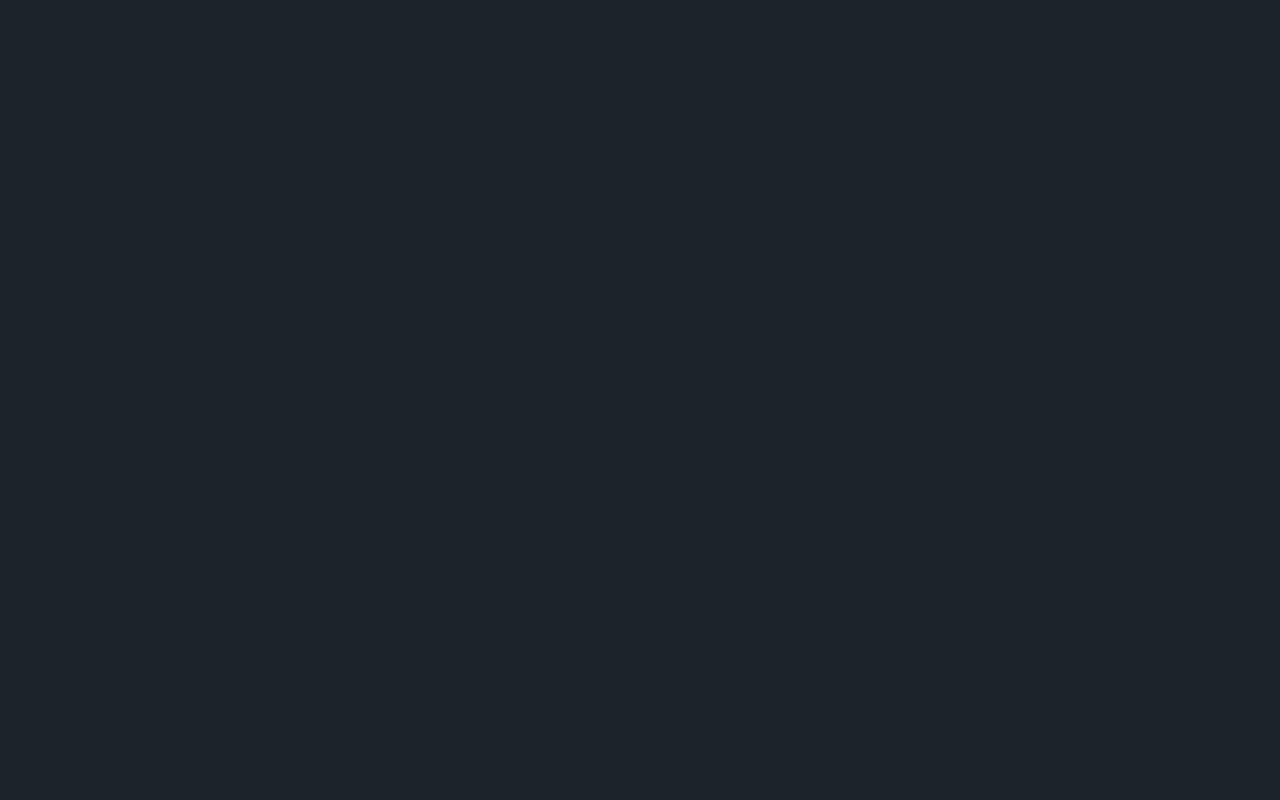
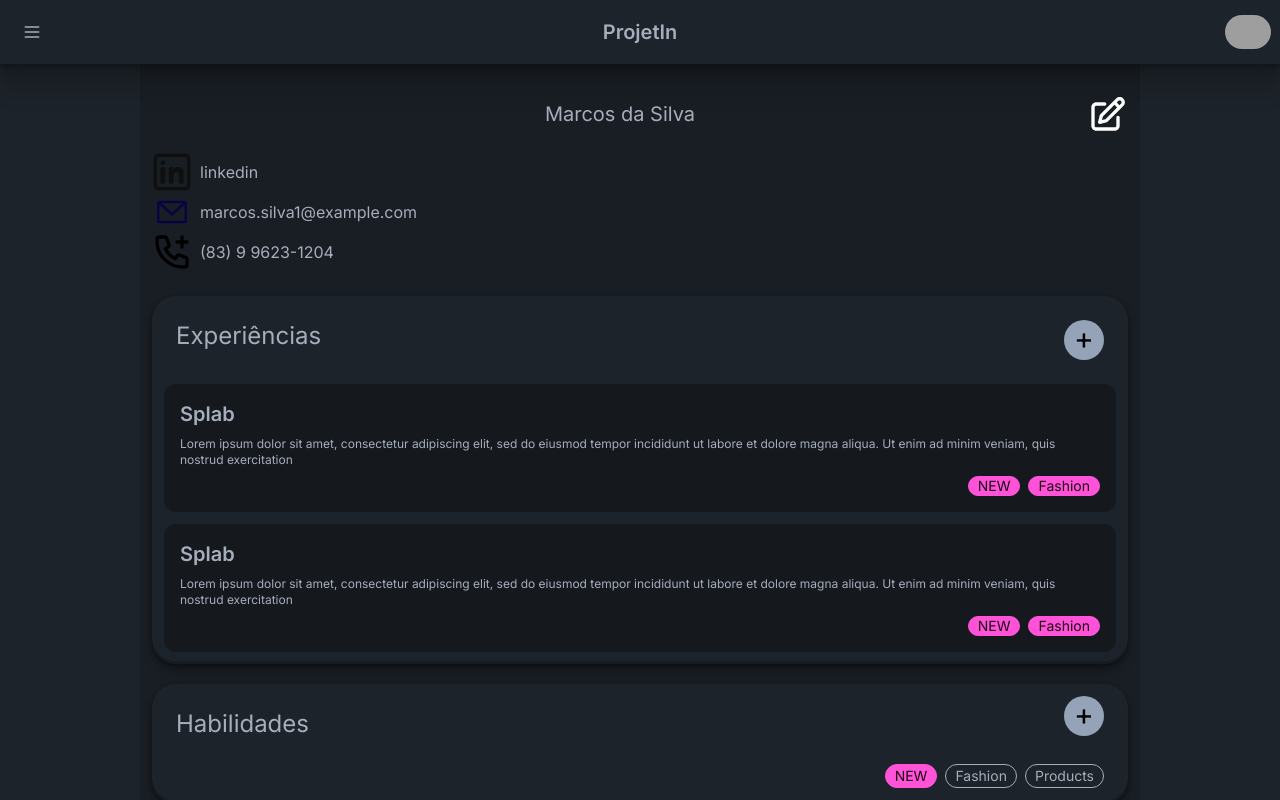
Before and after one commit to ESinco/frontend, a Next.js app: page /student/profile in a window 1280 px wide. Before the commit this address had no page. Shown: the top 800 px of the page. Built offline with nearby package versions, Linux system fonts and the light colour scheme; grey boxes are pictures that could not be loaded.

Commit message:
modals feito na profile page, falta integrar o formulario com o backend

```diff
--- a/src/app/(main)/layout.js
+++ b/src/app/(main)/layout.js
@@ -1,4 +1,4 @@
-"use client"
+"use client";
 import { useContext, useEffect } from "react";
 import SessionContext from "@/contexts/sessionContext";
 import { redirect } from "next/navigation";
@@ -10,11 +10,11 @@ export default function MainAppLayout({ children }) {
 
   // To prevent main app access by unlogged users
   useEffect(() => {
-        if(session.isLoading) return;
-        if(session.isError || !session.data) redirect("/login");
-    }, [session.isLoading])
+    if (session.isLoading) return;
+    if (session.isError || !session.data) console.log("not logged"); // redirect("/login");
+  }, [session.isLoading]);
 
-    if(session.isLoading) return <LoadingSpinner />
+  if (session.isLoading) return <LoadingSpinner />;
   return (
     <>
       <main className="flex justify-center w-full items-center mt-[64px]">
@@ -22,5 +22,5 @@ export default function MainAppLayout({ children }) {
       </main>
       <Navbar />
     </>
-    )
+  );
 }
--- a/src/app/(main)/student/profile/page.js
+++ b/src/app/(main)/student/profile/page.js
@@ -1,7 +1,9 @@
+"use client";
+
 import ExperiencesCard from "@/components/ExperiencesCard";
 import SkillsCard from "@/components/SkillsCard";
-
-const student = {
+import ProfileModal from "@/components/ProfileModal";
+const session = {
   matricula: "200000001",
   nome: "Marcos da Silva",
   email: "marcos.silva1@example.com",
@@ -15,29 +17,42 @@ const student = {
 const profIcons = [];
 
 export default function UserProfilePage() {
-  // GET USER from DATABASE with username = username...
-
   return (
-    <div className="flex justify-center flex-col items-center p-3 max-w-[1000px]">
+    <div className="bg-base-200 flex justify-center flex-col items-center p-3 max-w-[1000px]">
       {/* DIV INFORMACOES INICIAIS */}
       <div className="flex justify-center flex-col w-full items-start mb-6">
-        <p className="mx-auto text-xl my-6">{student.nome}</p>
+        <div className=" flex flex-row items-center w-full">
+          <p className="mx-auto text-xl my-6">{session.nome}</p>
+          <ProfileModal></ProfileModal>
+        </div>
         <div className="flex flex-row items-center gap-2">
           <svg
-            width="800px"
-            height="800px"
+            width="40px"
+            height="40px"
             viewBox="0 0 24 24"
             fill="none"
             xmlns="http://www.w3.org/2000/svg"
           >
             <path
+              d="M6.5 8C7.32843 8 8 7.32843 8 6.5C8 5.67157 7.32843 5 6.5 5C5.67157 5 5 5.67157 5 6.5C5 7.32843 5.67157 8 6.5 8Z"
+              fill="#0F0F0F"
+            />
+            <path
+              d="M5 10C5 9.44772 5.44772 9 6 9H7C7.55228 9 8 9.44771 8 10V18C8 18.5523 7.55228 19 7 19H6C5.44772 19 5 18.5523 5 18V10Z"
+              fill="#0F0F0F"
+            />
+            <path
+              d="M11 19H12C12.5523 19 13 18.5523 13 18V13.5C13 12 16 11 16 13V18.0004C16 18.5527 16.4477 19 17 19H18C18.5523 19 19 18.5523 19 18V12C19 10 17.5 9 15.5 9C13.5 9 13 10.5 13 10.5V10C13 9.44771 12.5523 9 12 9H11C10.4477 9 10 9.44772 10 10V18C10 18.5523 10.4477 19 11 19Z"
+              fill="#0F0F0F"
+            />
+            <path
               fill-rule="evenodd"
               clip-rule="evenodd"
-              d="M3.75 5.25L3 6V18L3.75 18.75H20.25L21 18V6L20.25 5.25H3.75ZM4.5 7.6955V17.25H19.5V7.69525L11.9999 14.5136L4.5 7.6955ZM18.3099 6.75H5.68986L11.9999 12.4864L18.3099 6.75Z"
-              fill="#080341"
+              d="M20 1C21.6569 1 23 2.34315 23 4V20C23 21.6569 21.6569 23 20 23H4C2.34315 23 1 21.6569 1 20V4C1 2.34315 2.34315 1 4 1H20ZM20 3C20.5523 3 21 3.44772 21 4V20C21 20.5523 20.5523 21 20 21H4C3.44772 21 3 20.5523 3 20V4C3 3.44772 3.44772 3 4 3H20Z"
+              fill="#0F0F0F"
             />
           </svg>
-          <p>{student.linkedin ? student.linkedin : null}</p>
+          <p>{session.linkedin ? session.linkedin : "linkedin"}</p>
         </div>
 
         <div className="flex flex-row gap-2 items-center">
@@ -55,7 +70,7 @@ export default function UserProfilePage() {
               fill="#080341"
             />
           </svg>
-          <p>{student.email}</p>
+          <p>{session.email}</p>
         </div>
 
         <div className="flex flex-row gap-2 items-center">
@@ -82,9 +97,9 @@ export default function UserProfilePage() {
         <ExperiencesCard></ExperiencesCard>
         {/* HABILIDADES CARD - THINK ABOUT A WAY TO MAKE BADGE 'CLASSES' EACH ONE'LL HAVE A SYMBOL AND A COLOR */}
 
-        <SkillsCard></SkillsCard>
+        <SkillsCard title={"Habilidades"}></SkillsCard>
         {/* INTERESSES CARD - THINK ABOUT A WAY TO MAKE BADGE 'CLASSES' EACH ONE'LL HAVE A SYMBOL AND A COLOR */}
-        <SkillsCard></SkillsCard>
+        <SkillsCard title={"Interesses"}></SkillsCard>
       </div>
     </div>
   );
--- a/src/components/ExperiencesCard.js
+++ b/src/components/ExperiencesCard.js
@@ -1,13 +1,11 @@
 import SingleExperience from "./SingleExperience";
-
-export default function ExperienciasCard() {
+import ExperienciesModal from "@/components/ExperiencesModal";
+export default function ExperiencesCard() {
   return (
     <div className="bg-base-100 flex flex-col items-center justify-center w-full rounded-3xl custom_shadow">
       <div className="flex flex-row justify-between align-center w-full p-6">
         <h1 className="text-2xl">Experiências</h1>
-        <button className="bg-slate-400 text-3xl text-black text-center duration-400 hover:bg-slate-300 transition-colors hover:cursor-pointer pb-1 w-10 h-10 rounded-full">
-          +
-        </button>
+        <ExperienciesModal />
       </div>
       <div className="card w-full gap-3 p-3 pt-0">
         <SingleExperience
--- /dev/null
+++ b/src/components/ExperiencesModal.js
@@ -0,0 +1,40 @@
+export default function ModalSkills() {
+  return (
+    <>
+      <button
+        className="bg-slate-400 text-3xl text-black text-center duration-400 hover:bg-slate-300 transition-colors hover:cursor-pointer pb-1 w-10 h-10 rounded-full"
+        onClick={() => document.getElementById("exp_modal").showModal()}
+      >
+        +
+      </button>
+      <dialog id="exp_modal" className="modal">
+        <div className="modal-box p-5 flex flex-col items-center justify-between">
+          <h3 className=" text-lg text-center">Adicionar Links Úteis</h3>
+
+          <div className="modal-action">
+            <form method="dialog" className="flex flex-col gap-10 items-end">
+              <label className="input input-bordered flex items-center gap-2">
+                <svg
+                  xmlns="http://www.w3.org/2000/svg"
+                  viewBox="0 0 16 16"
+                  fill="currentColor"
+                  className="h-4 w-4 opacity-70"
+                >
+                  <path d="M2.5 3A1.5 1.5 0 0 0 1 4.5v.793c.026.009.051.02.076.032L7.674 8.51c.206.1.446.1.652 0l6.598-3.185A.755.755 0 0 1 15 5.293V4.5A1.5 1.5 0 0 0 13.5 3h-11Z" />
+                  <path d="M15 6.954 8.978 9.86a2.25 2.25 0 0 1-1.956 0L1 6.954V11.5A1.5 1.5 0 0 0 2.5 13h11a1.5 1.5 0 0 0 1.5-1.5V6.954Z" />
+                </svg>
+                <input type="text" className="grow" placeholder="" />
+              </label>
+
+              {/* if there is a button in form, it will close the modal */}
+              <div className="gap-4 flex">
+                <button className="btn btn-error ">Cancelar</button>
+                <button className="btn btn-success ">Confirmar</button>
+              </div>
+            </form>
+          </div>
+        </div>
+      </dialog>
+    </>
+  );
+}
--- /dev/null
+++ b/src/components/ProfileModal.js
@@ -0,0 +1,86 @@
+export default function ModalSkills({ placeholder }) {
+  return (
+    <>
+      <button
+        className="  hover:cursor-pointer "
+        onClick={() => document.getElementById("pfp_modal").showModal()}
+      >
+        <svg
+          width="40px"
+          height="40px"
+          viewBox="0 0 24 24"
+          fill="none"
+          xmlns="http://www.w3.org/2000/svg"
+        >
+          <g id="SVGRepo_bgCarrier" stroke-width="0"></g>
+          <g
+            id="SVGRepo_tracerCarrier"
+            stroke-linecap="round"
+            stroke-linejoin="round"
+          ></g>
+          <g id="SVGRepo_iconCarrier">
+            {" "}
+            <path
+              fill-rule="evenodd"
+              clip-rule="evenodd"
+              d="M21.1213 2.70705C19.9497 1.53548 18.0503 1.53547 16.8787 2.70705L15.1989 4.38685L7.29289 12.2928C7.16473 12.421 7.07382 12.5816 7.02986 12.7574L6.02986 16.7574C5.94466 17.0982 6.04451 17.4587 6.29289 17.707C6.54127 17.9554 6.90176 18.0553 7.24254 17.9701L11.2425 16.9701C11.4184 16.9261 11.5789 16.8352 11.7071 16.707L19.5556 8.85857L21.2929 7.12126C22.4645 5.94969 22.4645 4.05019 21.2929 2.87862L21.1213 2.70705ZM18.2929 4.12126C18.6834 3.73074 19.3166 3.73074 19.7071 4.12126L19.8787 4.29283C20.2692 4.68336 20.2692 5.31653 19.8787 5.70705L18.8622 6.72357L17.3068 5.10738L18.2929 4.12126ZM15.8923 6.52185L17.4477 8.13804L10.4888 15.097L8.37437 15.6256L8.90296 13.5112L15.8923 6.52185ZM4 7.99994C4 7.44766 4.44772 6.99994 5 6.99994H10C10.5523 6.99994 11 6.55223 11 5.99994C11 5.44766 10.5523 4.99994 10 4.99994H5C3.34315 4.99994 2 6.34309 2 7.99994V18.9999C2 20.6568 3.34315 21.9999 5 21.9999H16C17.6569 21.9999 19 20.6568 19 18.9999V13.9999C19 13.4477 18.5523 12.9999 18 12.9999C17.4477 12.9999 17 13.4477 17 13.9999V18.9999C17 19.5522 16.5523 19.9999 16 19.9999H5C4.44772 19.9999 4 19.5522 4 18.9999V7.99994Z"
+              fill="#ffffff"
+            ></path>{" "}
+          </g>
+        </svg>
+      </button>
+      <dialog id="pfp_modal" className="modal">
+        <div className="modal-box p-5 flex flex-col items-center justify-between">
+          <h3 className=" text-lg text-center">Adicionar Links Úteis</h3>
+
+          <div className="modal-action w-full justify-normal">
+            <form method="dialog" className="flex flex-col gap-3  pt-4 w-full ">
+              <label className="input input-bordered flex items-center gap-2">
+                <svg
+                  xmlns="http://www.w3.org/2000/svg"
+                  viewBox="0 0 16 16"
+                  fill="currentColor"
+                  className="h-4 w-4 opacity-70"
+                >
+                  <path d="M2.5 3A1.5 1.5 0 0 0 1 4.5v.793c.026.009.051.02.076.032L7.674 8.51c.206.1.446.1.652 0l6.598-3.185A.755.755 0 0 1 15 5.293V4.5A1.5 1.5 0 0 0 13.5 3h-11Z" />
+                  <path d="M15 6.954 8.978 9.86a2.25 2.25 0 0 1-1.956 0L1 6.954V11.5A1.5 1.5 0 0 0 2.5 13h11a1.5 1.5 0 0 0 1.5-1.5V6.954Z" />
+                </svg>
+                <input type="text" className="grow" placeholder="Linkedin" />
+              </label>
+              <label className="input input-bordered flex items-center gap-2">
+                <svg
+                  xmlns="http://www.w3.org/2000/svg"
+                  viewBox="0 0 16 16"
+                  fill="currentColor"
+                  className="h-4 w-4 opacity-70"
+                >
+                  <path d="M2.5 3A1.5 1.5 0 0 0 1 4.5v.793c.026.009.051.02.076.032L7.674 8.51c.206.1.446.1.652 0l6.598-3.185A.755.755 0 0 1 15 5.293V4.5A1.5 1.5 0 0 0 13.5 3h-11Z" />
+                  <path d="M15 6.954 8.978 9.86a2.25 2.25 0 0 1-1.956 0L1 6.954V11.5A1.5 1.5 0 0 0 2.5 13h11a1.5 1.5 0 0 0 1.5-1.5V6.954Z" />
+                </svg>
+                <input type="text" className="grow" placeholder="Linkedin" />
+              </label>
+              <label className="input input-bordered flex items-center gap-2">
+                <svg
+                  xmlns="http://www.w3.org/2000/svg"
+                  viewBox="0 0 16 16"
+                  fill="currentColor"
+                  className="h-4 w-4 opacity-70"
+                >
+                  <path d="M2.5 3A1.5 1.5 0 0 0 1 4.5v.793c.026.009.051.02.076.032L7.674 8.51c.206.1.446.1.652 0l6.598-3.185A.755.755 0 0 1 15 5.293V4.5A1.5 1.5 0 0 0 13.5 3h-11Z" />
+                  <path d="M15 6.954 8.978 9.86a2.25 2.25 0 0 1-1.956 0L1 6.954V11.5A1.5 1.5 0 0 0 2.5 13h11a1.5 1.5 0 0 0 1.5-1.5V6.954Z" />
+                </svg>
+                <input type="text" className="grow" placeholder="Linkedin" />
+              </label>
+
+              {/* if there is a button in form, it will close the modal */}
+              <div className="gap-4 flex pt-10 ml-auto">
+                <button className="btn btn-error ">Cancelar</button>
+                <button className="btn btn-success ">Confirmar</button>
+              </div>
+            </form>
+          </div>
+        </div>
+      </dialog>
+    </>
+  );
+}
--- a/src/components/SkillsCard.js
+++ b/src/components/SkillsCard.js
@@ -1,11 +1,15 @@
-export default function HabilidadesCard() {
+"use client";
+import { useState } from "react";
+import SkillsModal from "./SkillsModal";
+
+export default function SkillsCard({ title }) {
+  const [badges, useBadges] = useState([]);
   return (
     <div className="bg-base-100 flex flex-col items-start justify-between px-6 w-full rounded-3xl custom_shadow">
       <div className="flex flex-row justify-between w-full py-3">
-        <h1 className="text-2xl py-3">Habilidades</h1>
-        <button className="bg-slate-400 text-3xl text-black text-center duration-400 hover:bg-slate-300 transition-colors hover:cursor-pointer md:mr-0 pb-1 w-10 h-10 mt-2 rounded-full">
-          +
-        </button>
+        <h1 className="text-2xl py-3">{title}</h1>
+        {/* Open the modal using document.getElementById('ID').showModal() method */}
+        <SkillsModal placeholder={title} />
       </div>
       <div className="w-full card-actions justify-end pb-4">
         <div className="badge badge-secondary h-6">NEW</div>
--- /dev/null
+++ b/src/components/SkillsModal.js
@@ -0,0 +1,40 @@
+export default function ModalSkills({ placeholder }) {
+  return (
+    <>
+      <button
+        className="bg-slate-400 text-3xl text-black text-center duration-400 hover:bg-slate-300 transition-colors hover:cursor-pointer pb-1 w-10 h-10 rounded-full"
+        onClick={() => document.getElementById(placeholder).showModal()}
+      >
+        +
+      </button>
+      <dialog id={placeholder} className="modal">
+        <div className="modal-box p-5 flex flex-col items-center justify-between">
+          <h3 className=" text-lg text-center">Adicionar Links Úteis</h3>
+
+          <div className="modal-action">
+            <form method="dialog" className="flex flex-col gap-10 items-end">
+              <label className="input input-bordered flex items-center gap-2">
+                <svg
+                  xmlns="http://www.w3.org/2000/svg"
+                  viewBox="0 0 16 16"
+                  fill="currentColor"
+                  className="h-4 w-4 opacity-70"
+                >
+                  <path d="M2.5 3A1.5 1.5 0 0 0 1 4.5v.793c.026.009.051.02.076.032L7.674 8.51c.206.1.446.1.652 0l6.598-3.185A.755.755 0 0 1 15 5.293V4.5A1.5 1.5 0 0 0 13.5 3h-11Z" />
+                  <path d="M15 6.954 8.978 9.86a2.25 2.25 0 0 1-1.956 0L1 6.954V11.5A1.5 1.5 0 0 0 2.5 13h11a1.5 1.5 0 0 0 1.5-1.5V6.954Z" />
+                </svg>
+                <input type="text" className="grow" placeholder={placeholder} />
+              </label>
+
+              {/* if there is a button in form, it will close the modal */}
+              <div className="gap-4 flex">
+                <button className="btn btn-error ">Cancelar</button>
+                <button className="btn btn-success ">Confirmar</button>
+              </div>
+            </form>
+          </div>
+        </div>
+      </dialog>
+    </>
+  );
+}
```
Also changed, not shown: src/app/(auth)/layout.js (+8 -12 lines), src/assets/edit-svgrepo-com.svg (added). Lines whose indentation alone changed are shown as unchanged.
